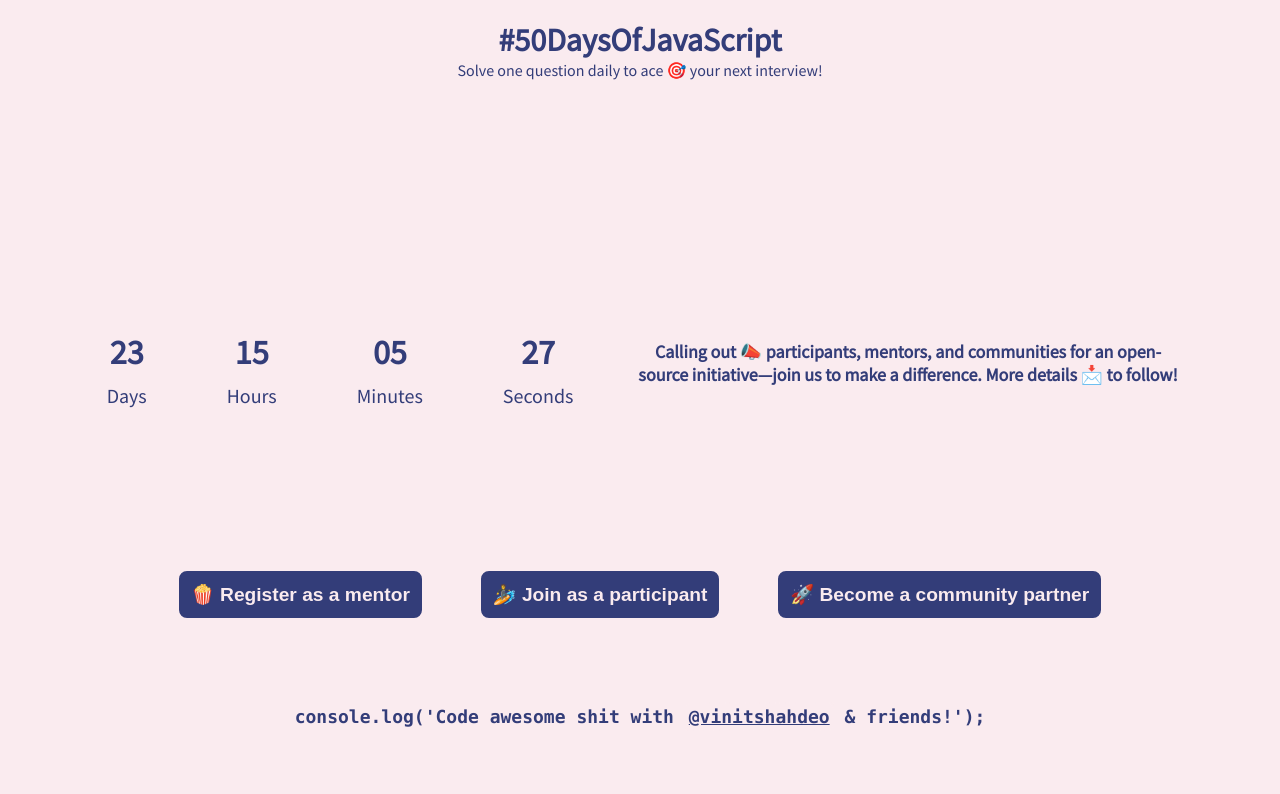
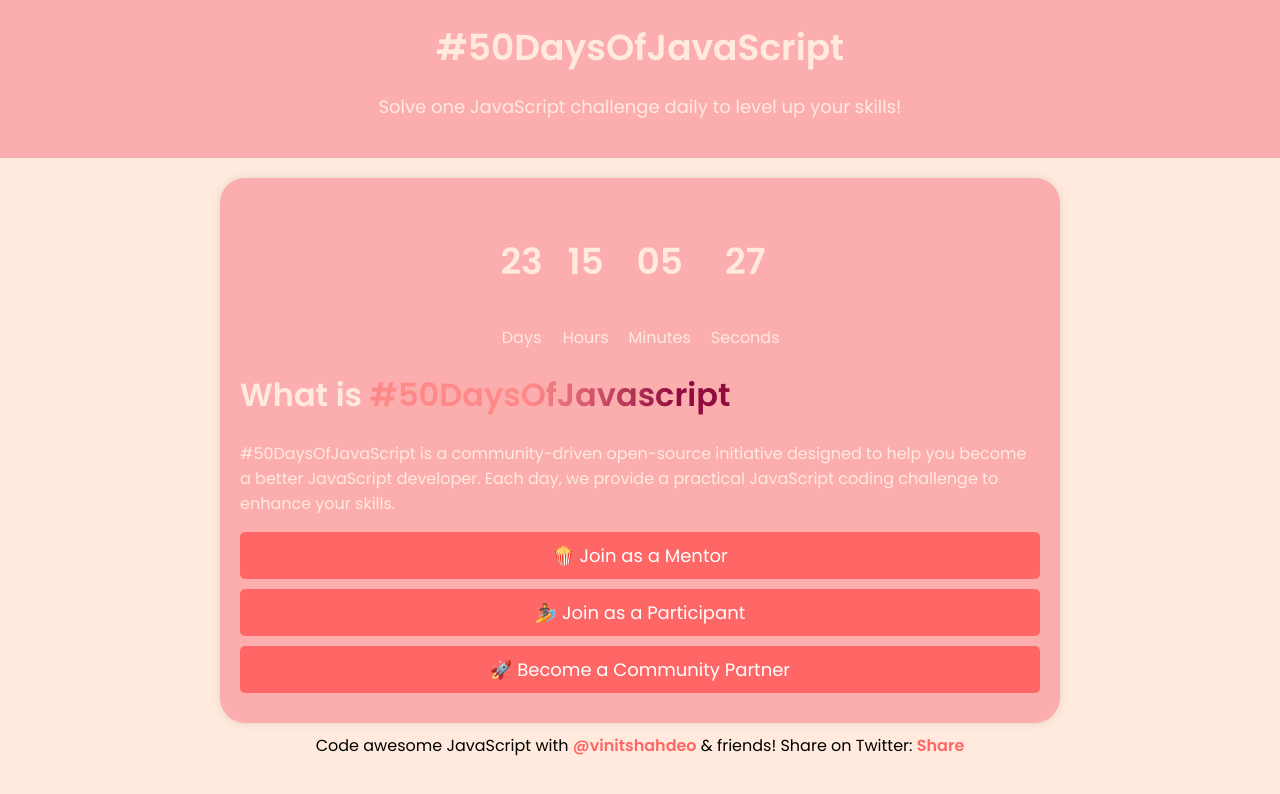
Before and after one commit to vinitshahdeo/50DaysOfJavaScript, a React (Create React App) app: page / in a window 1280 px wide. Shown: the top 794 px of the page. Built offline with nearby package versions, Linux system fonts and the light colour scheme.

Commit message:
Revamped Landing Page for #50DaysOfJavaScript #5

```diff
--- a/src/App.css
+++ b/src/App.css
@@ -4,243 +4,182 @@
 :root {
   --primary: #333d79ff;
   --secondary: #faebefff;
+  --body: #FFEADD;
+  --header: #FCAEAE;
+  --container: #FCAEAE;
+}
+*{
+  font-family: "Poppins", Arial, sans-serif;
+  /* overflow: hidden; */
 }
 
-* {
-  box-sizing: border-box;
+body {
+  font-family: Arial, sans-serif;
   margin: 0;
   padding: 0;
+  background-color: var(--body);
+}
+.Header {
+  background-color: var(--header);
+  color: #FFEADD;
+  text-align: center;
+  padding: 20px;
 }
 
-html,
-body {
-  background-color: var(--secondary);
-  color: var(--primary);
-}
-
-.App {
-  font-family: "Source Sans Pro", sans-serif;
-}
-
-.Title {
-  text-align: center;
-  margin: 3px;
-  margin-top: 20px;
-  /* font-family: 'Poppins', sans-serif; */
-}
-
-.Title p {
-  font-weight: 400;
-}
-
-.timer {
-  align-items: center;
-  display: flex;
-  justify-content: center;
-  height: 60vh;
-  margin-top: 8px;
-  padding: 10px;
-  text-align: center;
-  width: auto;
-}
-.container_2 {
-  align-items: center;
-  display: flex;
-  /* display: flex; */
-  height: 60vh;
-  margin-top: 8px;
-  padding: 10px;
-  text-align: center;
-  width: 560px;
-}
-.container {
-  display: flex;
-  padding: 20px;
-  justify-content: center;
-}
-.box {
-  font-weight: 300;
-  padding: 40px;
-  color: var(--primary);
-  font-weight: bold;
-  font-size: 30px;
-}
-
-.buttons {
-  display: flex;
-  justify-content: space-evenly;
-  gap: 8px;
-  position: relative;
-  bottom: 80px;
-  margin-left: 10%;
-  margin-right: 10%;
-}
-.btn {
-  border-radius: 8px;
-  padding: 10px;
-  background-color: var(--primary);
-  border: none;
-  font-size: 1.2rem;
-  font-weight: bolder;
-  border: 2px solid var(--primary);
-  color: var(--secondary);
-  transition: 0.3s;
-}
-.btn:hover {
-  cursor: pointer;
-  color: var(--primary);
-  border: 2px solid var(--primary);
-  background-color: var(--secondary);
-}
-.col-4:last-child .box {
-  border-right-color: transparent;
-}
-
-.box p {
-  font-size: calc(18px + 2vmin);
+.Header h1 {
+  font-size: 36px;
   margin: 0;
 }
 
-.text {
-  font-size: 20px;
-  color: var(--primary);
-  font-weight: 500;
-  font-size: 20px;
+.Header p {
+  font-size: 18px;
 }
 
-.footer {
-  padding: 8px;
-  text-align: center;
-  font-weight: 600;
-  margin-bottom: 16px;
+.Main {
+  max-width: 800px;
+  margin: 20px auto;
+  padding: 20px;
+  background-color: var(--container);
+  border-radius: 25px;
+  color: #FFEADD;
+  box-shadow: 0 0 10px rgba(0, 0, 0, 0.1);
 }
 
-.footer a {
-  text-decoration: underline;
-  color: var(--primary);
-  /* background-color: #333D79FF; */
-  padding: 2px;
-  border: 2px dashed var(--secondary);
-  border-radius: 4px;
-  transition: 0.8s;
+.TimerContainer {
+  text-align: center;
 }
 
-.footer a:hover {
-  opacity: 0.9;
-  border: 2px dashed var(--primary);
-}
-
-@media only screen and (max-width: 600px) {
-  /* Make the font size smaller for smaller screens */
-  h3,
-  button,
-  code {
-    font-size: 14px;
-  }
-
-  /* Center the text in the container_2 div */
-  .container_2 {
-    text-align: center;
-    /* padding: 0 20px; */
-  }
-
-  /* .App {
-    height: 100vh;
-  } */
-
-  h1 {
-    margin-top: 50px;
-  }
-
-  .btn {
-    border-radius: 5px;
-    width: 100%;
-    padding: 10px;
-    background-color: #333d79ff;
-    border: none;
-    font-size: 1.1rem;
-    font-weight: 500;
-    border: 2px solid var(--primary);
-    color: #faebefff;
-  }
-
-  .container {
-    flex-direction: column;
-  }
-
-  .container_2 {
-    width: auto;
-  }
-
-  .timer,
-  .container_2 {
-    height: auto;
-    width: auto;
-    margin-bottom: 20px;
-    margin-left: 0;
-  }
-
-  .box {
-    font-weight: 300;
-    padding: 10px;
-    color: #333d79ff;
-    font-weight: bold;
-    font-size: 10px;
-  }
-
-  .buttons {
-    position: initial;
-    margin-bottom: 20px;
-  }
-
-  .timer {
-    flex-direction: row;
+.Overview {
   margin-top: 20px;
 }
 
-  /* Stack the buttons on top of each other */
-  .buttons {
-    flex-direction: column;
-    margin-top: 10%;
+.Overview h2 {
+  font-size: 24px;
 }
 
-  /* Add some spacing between the buttons */
-  .buttons .btn {
-    margin-bottom: 10px;
+.Overview p {
+  font-size: 16px;
+}
+.JoinButton {
+  display: block;
+  margin: 10px 0;
+  padding: 10px 20px;
+  font-size: 18px;
+  text-align: center;
+  text-decoration: none;
+  color: #fff;
+  border: none;
+  border-radius: 5px;
+  cursor: pointer;
 }
 
-  .footer {
-    margin-top: 20%;
+.JoinButton.Mentor {
+  background-color: #FF6666;
 }
 
-  h3 {
-    font-size: medium;
+.JoinButton.Participant {
+  background-color: #FF6666;
+}
+
+.JoinButton.Partner {
+  background-color: #FF6666;
+}
+
+.JoinButton:hover {
+  opacity: 0.8;
+}
+
+.Footer {
+  text-align: center;
+  margin-top: -10px;
+}
+
+.FooterLink {
+  color: #FF6666;
+  text-decoration: none;
+  font-weight: bold;
+}
+
+.Timer {
+  display: flex;
+  justify-content: center;
+  align-items: center;
+}
+
+.TimerBox {
+  text-align: center;
+  margin: 0 10px;
+}
+
+.TimerText {
+  font-size: 36px;
+  font-weight: bold;
+}
+
+.TimerLabel {
+  font-size: 16px;
+}
+:root {
+  --red1: #FF6666;
+  --red2: #FF8989;
+  --pale: #900C3F;
+  --yellow: #F1C93B;
+
+  /* --red: #F31559;
+  --magenta: #FF52A2;
+  --orange: #FFB07F;
+
+  --green: #1A5D1A;
+
+  --blue: #78C1F3; */
+}
+
+@keyframes background-pan {
+  from {
+    background-position: 0% center;
+  }
+
+  to {
+    background-position: -200% center;
   }
 }
 
-/* Styles for larger screens */
-@media only screen and (min-width: 601px) {
-  /* Center the text in the Title div */
-  .Title {
-    text-align: center;
+@keyframes scale {
+  from, to {
+    transform: scale(0);
   }
 
-  /* Make the font size larger for larger screens */
-
-  h3,
-  button,
-  code {
-    font-size: 18px;
+  50% {
+    transform: scale(1);
+  }
 }
 
-  /* Add some spacing between the container_1 and container_2 divs */
-  .container .container_1,
-  .container .container_2 {
-    margin: 20px;
+@keyframes rotate {
+  from {
+    transform: rotate(0deg);
   }
 
-  /* Give the Timer component more space on larger screens */
-  .container_1 {
-    width: 40%;
+  to {
+    transform: rotate(180deg);
   }
 }
+h1 > .magic {
+  display: inline-block;
+  position: relative;
+}
+h1 > .magic > .magic-text {
+  animation: background-pan 3s linear infinite;
+  background: linear-gradient(
+    to right,
+    var(--red1),
+    var(--red2),
+    var(--red2),
+    var(--pale),
+    var(--pale),
+    var(--red1)
+  );
+  background-size: 200%;
+  -webkit-background-clip: text;
+  -webkit-text-fill-color: transparent;
+  white-space: nowrap;
+}
--- a/src/App.js
+++ b/src/App.js
@@ -9,39 +9,74 @@ const DAY = HOUR * 24;
 function App() {
   return (
     <div className="App">
-      <div className="Title">
+      <header className="Header">
         <h1>#50DaysOfJavaScript</h1>
-        <p>Solve one question daily to ace 🎯 your next interview!</p>
-      </div>
-      <div className="container">
-        <div className="container_1">
+        <p>Solve one JavaScript challenge daily to level up your skills!</p>
+      </header>
+      <main className="Main">
+        <div className="TimerContainer">
           <Timer deadline="October 1, 2023" />
         </div>
-        <div className="container_2">
-          <h3>
-            Calling out 📣 participants, mentors, and communities for an open-source initiative—join us to make a difference. More details 📩 to follow!
-          </h3>
+        <div className="Overview">
+          <h1>What is <span class="magic"><span class="magic-text">#50DaysOfJavascript</span></span></h1>
+          <p>
+            #50DaysOfJavaScript is a community-driven open-source initiative
+            designed to help you become a better JavaScript developer. Each day,
+            we provide a practical JavaScript coding challenge to enhance your
+            skills.
+          </p>
+          <a
+            href="https://forms.gle/zGHWps1t7heYbcrP7"
+            target="_blank"
+            rel="noreferrer"
+            className="JoinButton Mentor"
+          >
+            🍿 Join as a Mentor
+          </a>
+          <a
+            href="https://forms.gle/83ZKpF4S5VEqNG6P8"
+            target="_blank"
+            rel="noreferrer"
+            className="JoinButton Participant"
+          >
+            🏄 Join as a Participant
+          </a>
+          <a
+            href="https://forms.gle/oQAFMDofBtjeawhp8"
+            target="_blank"
+            rel="noreferrer"
+            className="JoinButton Partner"
+          >
+            🚀 Become a Community Partner
+          </a>
         </div>
-      </div>
-      <div className="buttons">
-        <a href="https://forms.gle/zGHWps1t7heYbcrP7" target='_blank' rel="noreferrer">
-          <button className="btn">🍿 Register as a mentor</button>
-        </a>
-        <a href="https://forms.gle/83ZKpF4S5VEqNG6P8" target='_blank' rel="noreferrer">
-          <button className="btn">🏄 Join as a participant</button>
-        </a>
-        <a href="https://forms.gle/oQAFMDofBtjeawhp8" target='_blank' rel="noreferrer">
-          <button className="btn">🚀 Become a community partner</button>
-        </a>
-      </div>
-      <div className="footer">
-        <code>
-          console.log('Code awesome shit with <a href="https://github.com/vinitshahdeo" target='_blank' rel="noreferrer">@vinitshahdeo</a> & friends!');
-        </code>
-      </div>
+      </main>
+      <footer className="Footer">
+        <p>
+          Code awesome JavaScript with{" "}
+          <a
+            href="https://github.com/vinitshahdeo"
+            target="_blank"
+            rel="noreferrer"
+            className="FooterLink"
+          >
+            @vinitshahdeo
+          </a>{" "}
+          & friends! Share on Twitter:{" "}
+          <a
+            href="https://twitter.com/share?text=Join%20%2350DaysOfJavaScript%20and%20level%20up%20your%20JavaScript%20skills!%20%23JavaScript%20%23CodingChallenge%20%23OpenSource&url=https%3A%2F%2Fyour-landing-page-url.com"
+            target="_blank"
+            rel="noreferrer"
+            className="FooterLink"
+          >
+            Share
+          </a>
+        </p>
+      </footer>
     </div>
   );
 }
+
 export const Timer = ({ deadline = new Date().toString() }) => {
   const parsedDeadline = useMemo(() => Date.parse(deadline), [deadline]);
   const [time, setTime] = useState(parsedDeadline - Date.now());
@@ -56,20 +91,16 @@ export const Timer = ({ deadline = new Date().toString() }) => {
   }, [parsedDeadline]);
 
   return (
-    <div className="timer">
+    <div className="Timer">
       {Object.entries({
         Days: time / DAY,
         Hours: (time / HOUR) % 24,
         Minutes: (time / MINUTE) % 60,
         Seconds: (time / SECOND) % 60,
       }).map(([label, value]) => (
-        <div key={label} className="col-4">
-          <div className="box">
-            <p className="timetext">
-              {`${Math.floor(value)}`.padStart(2, "0")}
-            </p>
-            <span className="text">{label}</span>
-          </div>
+        <div key={label} className="TimerBox">
+          <p className="TimerText">{`${Math.floor(value)}`.padStart(2, "0")}</p>
+          <span className="TimerLabel">{label}</span>
         </div>
       ))}
     </div>
```
Also changed, not shown: 1 other file (tests, documents, lock files or other folders). Lines whose indentation alone changed are shown as unchanged.
